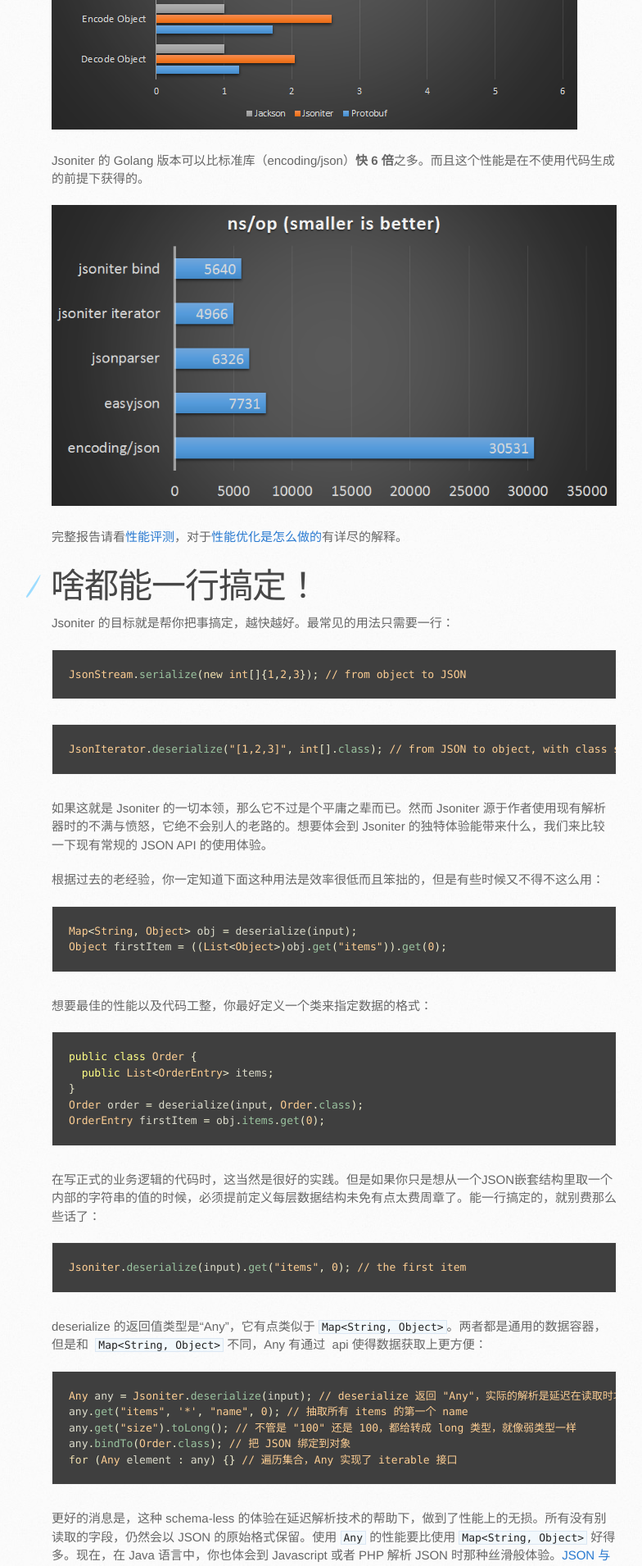
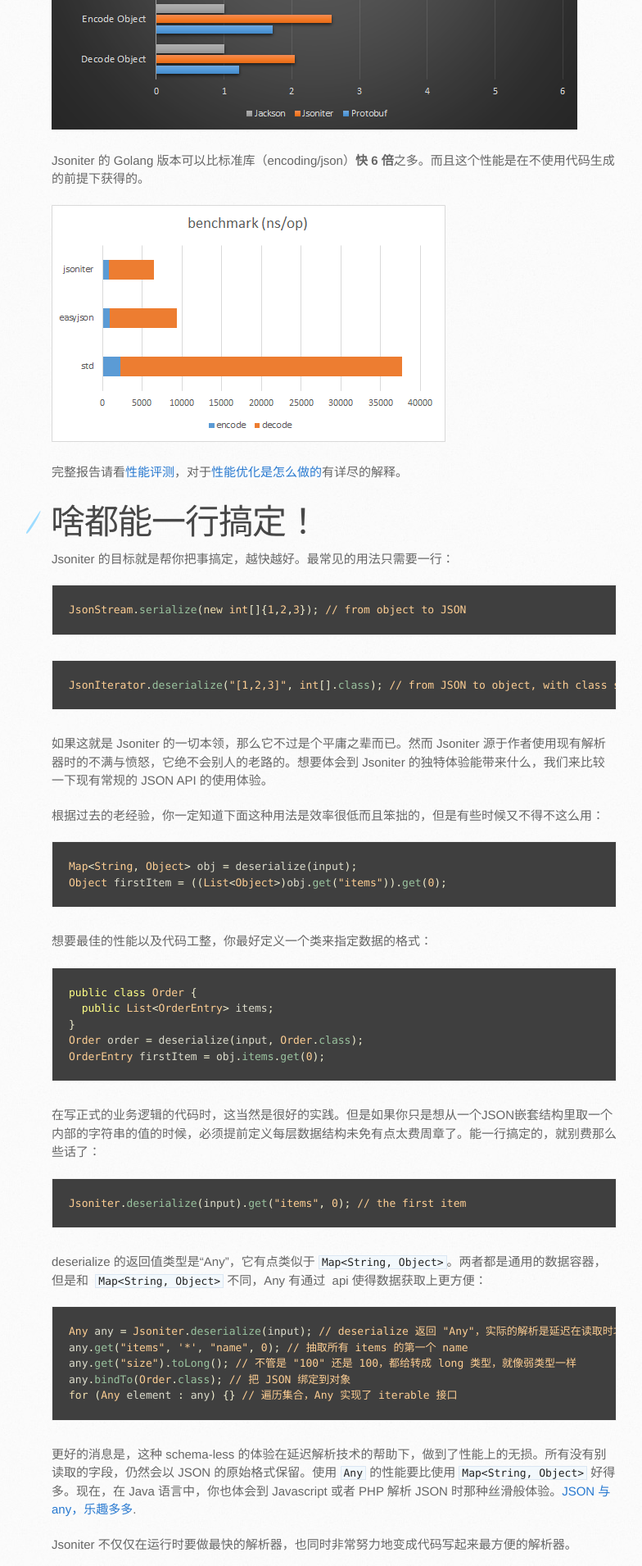
Before and after one commit to json-iterator/json-iterator.github.io, a Jekyll site: the page built from index.cn.md, in a window 1280 px wide. Shown: the part 867-2777 px from the top of the page at 82% size, without its empty margins (107-891 px from the left). Built offline with Jekyll 4.4.1, drawn with Linux system fonts in a browser that asks for light colours; comment, search, counter and statistics services are not loaded.

Commit message:
Update index.cn.md

```diff
--- a/index.cn.md
+++ b/index.cn.md
@@ -13,7 +13,7 @@
 
 Jsoniter 的 Golang 版本可以比标准库（encoding/json）**快 6 倍**之多。而且这个性能是在不使用代码生成的前提下获得的。
 
-![go-medium](http://jsoniter.com/benchmarks/go-medium.png)
+![go-medium](http://jsoniter.com/benchmarks/go-benchmark.png)
 
 完整报告请看[性能评测](/benchmark.html)，对于[性能优化是怎么做的](/benchmark.html#optimization-used)有详尽的解释。
 
```
